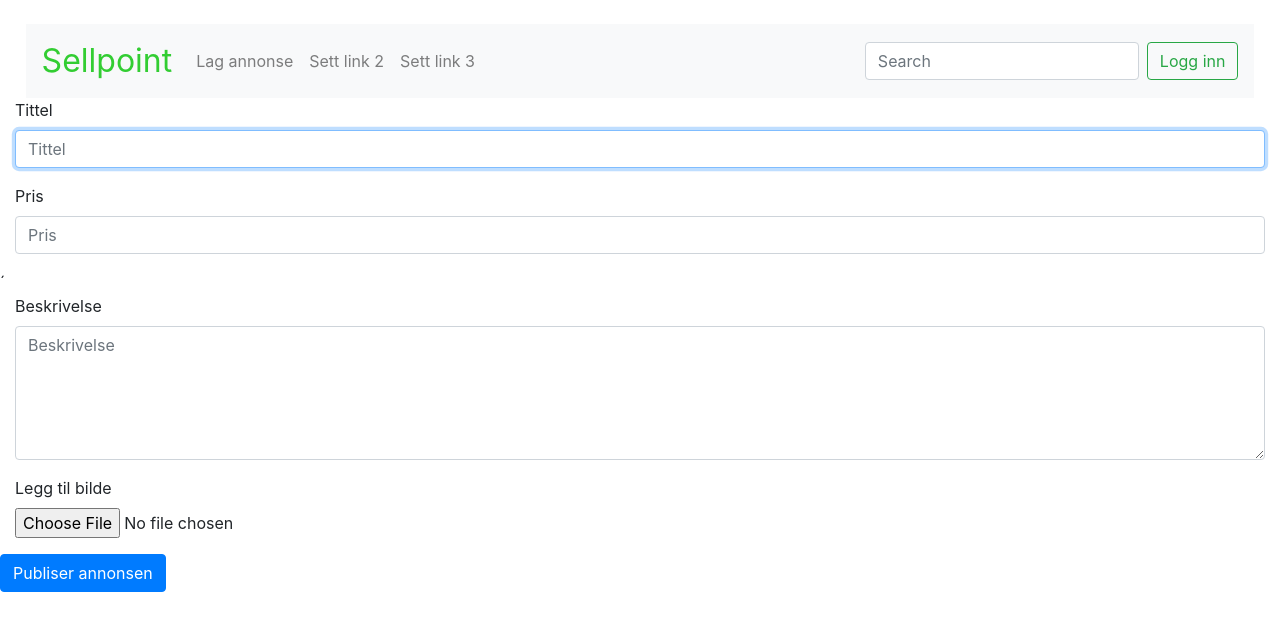
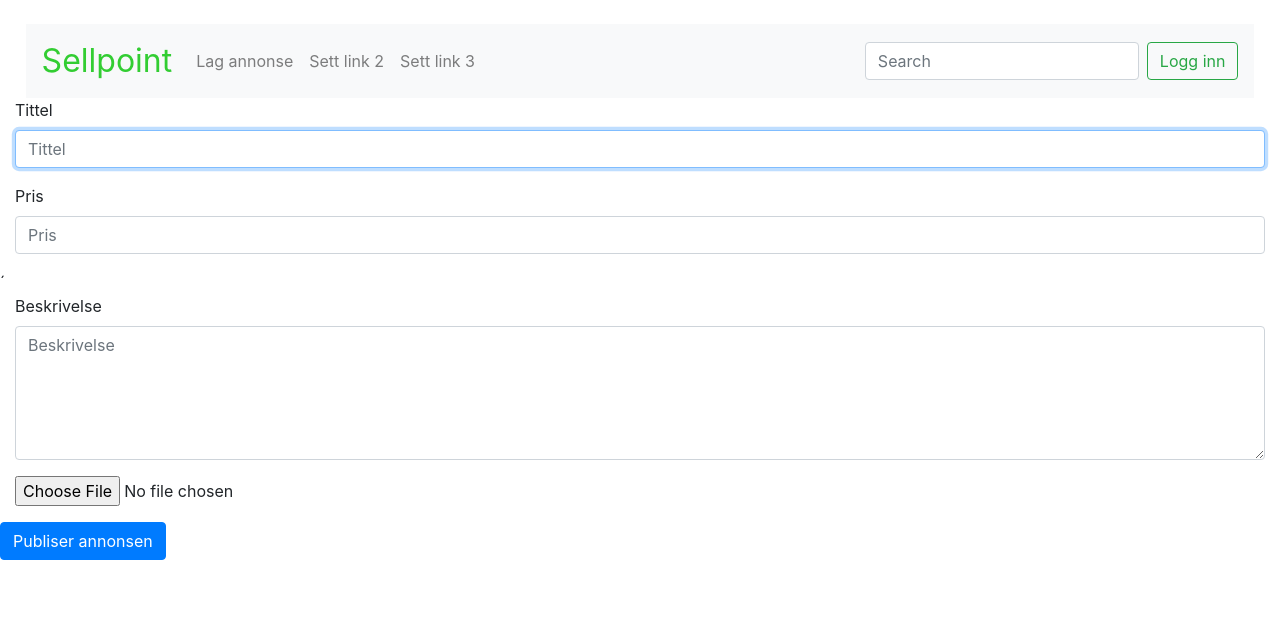
Before and after one commit to kavusiks/SellPoint, a React (Create React App) app in the folder sellpoint_frontend/: page /create-ad in a window 1280 px wide. Shown: the top 630 px of the page. Built offline with nearby package versions, Linux system fonts and the light colour scheme.

Commit message:
Change filename to match class name (3#)

```diff
--- a/sellpoint_frontend/src/components/CreateAd.tsx
+++ b/sellpoint_frontend/src/components/CreateAd.tsx
@@ -3,7 +3,7 @@ import React, { FunctionComponent, useState } from "react";
 import { Button, Col, Form} from "react-bootstrap";
 import client from "../core/client";
 import { Ad } from "../models/ad";
-import AdService from "../core/ad"
+import AdService from "../core/adService"
 
 
 export const CreateAd: FunctionComponent<any> = () => {
@@ -13,7 +13,7 @@ export const CreateAd: FunctionComponent<any> = () => {
     const [description, setDescription] = useState<string>("");
 
     //Hva skal man putte bilde som?
-    const [image, setImage] = useState<string>();
+    const [image, setImage] = useState<string>("");
     const [validated, setValidated] = useState<boolean>(false);
 
 
@@ -33,10 +33,19 @@ export const CreateAd: FunctionComponent<any> = () => {
             title: title,
             price: price,
             description: description,
-            image: image,
+            img: image,
           };
 
         AdService.createAd(ad);
+        const uploadData = new FormData();
+        uploadData.append('title', title);
+
+        uploadData.append('description', description);
+        uploadData.append('img',image);
+        fetch('http://localhost:8000/ad-create/',{
+            method: 'POST',
+            body: uploadData
+        })
 
     }
 
@@ -74,8 +83,8 @@ export const CreateAd: FunctionComponent<any> = () => {
         </Form.Group>
 
         <Form.Group as={Col} controlId="create-ad-image">
-            <Form.File
-                label="Legg til bilde"
+            <input
+                type="file"
 
                 //Skal man sette onChange på image?
                 onChange={(e: any) => setImage(e.target.files[0])}
```
Also changed, not shown: sellpoint_frontend/src/core/adService.ts (renamed from sellpoint_frontend/src/core/ad.ts).
